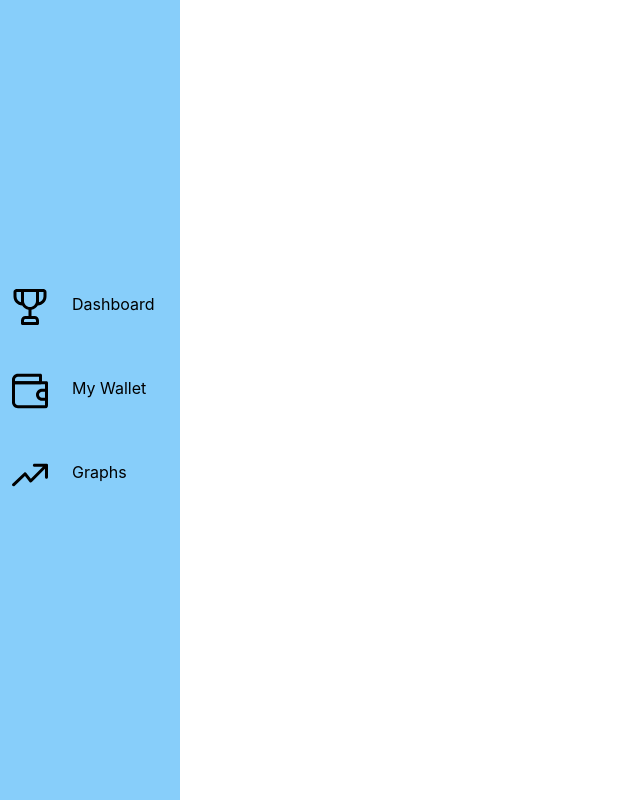
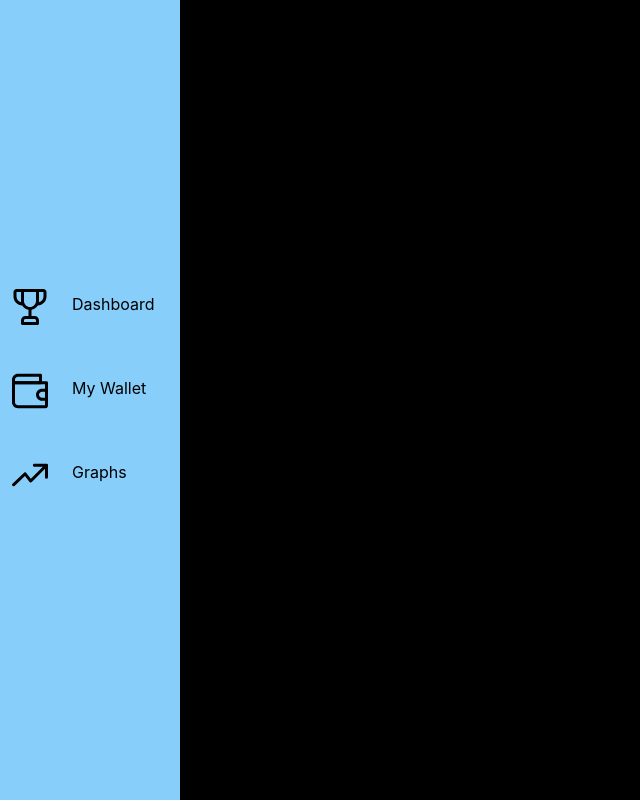
Before and after one commit to MSzostaq/CryptoRate, a React (Create React App) app: page / in a window 1280 px wide. Shown: the whole page, without its empty margins (0-640 px from the left). Built offline with nearby package versions, Linux system fonts and the light colour scheme.

Commit message:
views bugs - fixed

```diff
--- a/src/components/Sidebar.jsx
+++ b/src/components/Sidebar.jsx
@@ -17,7 +17,6 @@ const StyledLink = styled(Link)`
   text-decoration: none;
   width: 180px;
   height: 60px;
-
   &:hover {
     background-color: rgba(0, 0, 0, 0.1);
   }
--- a/src/views/DashboardView.jsx
+++ b/src/views/DashboardView.jsx
@@ -6,8 +6,10 @@ import GraphsView from "views/GraphsView";
 import WalletView from "views/WalletView";
 
 const ViewWrapper = styled.div`
+  width: 100%;
   height: 100%;
-  position: relative;
+  position: fixed;
+  background-color: #000000;
 `;
 
 function DashboardView() {
--- a/src/views/GraphsView.jsx
+++ b/src/views/GraphsView.jsx
@@ -3,7 +3,9 @@ import styled from "styled-components";
 
 const View = styled.div`
   background-color: #505050;
+  width: 100%;
   height: 100%;
+  position: fixed;
 `;
 
 function GraphsView() {
--- a/src/views/WalletView.jsx
+++ b/src/views/WalletView.jsx
@@ -3,7 +3,8 @@ import styled from "styled-components";
 
 const View = styled.div`
   background-color: #202020;
-  height: 100%
+  width: 100%;
+  height: 100%;
   position: relative;
 `;
 
```
Also changed, not shown: 1 other file (tests, documents, lock files or other folders).
